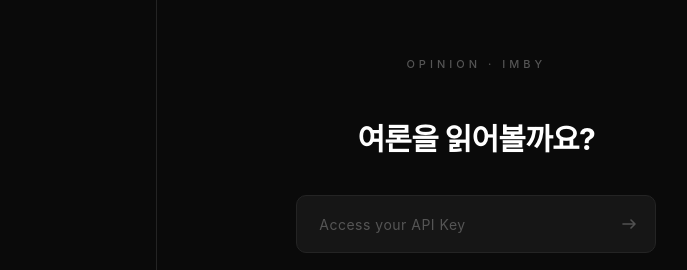
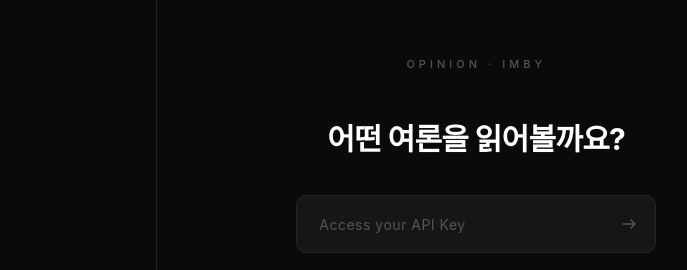
Before and after one commit to leekrheon/opinion, a plain HTML site: page index.html in a window 1280 px wide. Shown: the part 224-494 px from the top of the page, 484-1171 px from the left. Drawn offline with Linux system fonts and the light colour scheme; a web font is replaced by a local one.

Commit message:
Update index.html

```diff
--- a/index.html
+++ b/index.html
@@ -535,7 +535,7 @@ body{font-family:'Pretendard',-apple-system,BlinkMacSystemFont,sans-serif;backgr
   </div>
   <div class="ls-right">
   <div class="ls-brand">Opinion · IMBY</div>
-  <div class="ls-title">여론을 읽어볼까요?</div>
+  <div class="ls-title">어떤 여론을 읽어볼까요?</div>
   <div class="ls-row">
     <input class="ls-inp" id="lsInp" type="password" placeholder="Access your API Key" onkeydown="if(event.key==='Enter')tryUnlock()">
     <div class="ls-enter" onclick="tryUnlock()">
```
